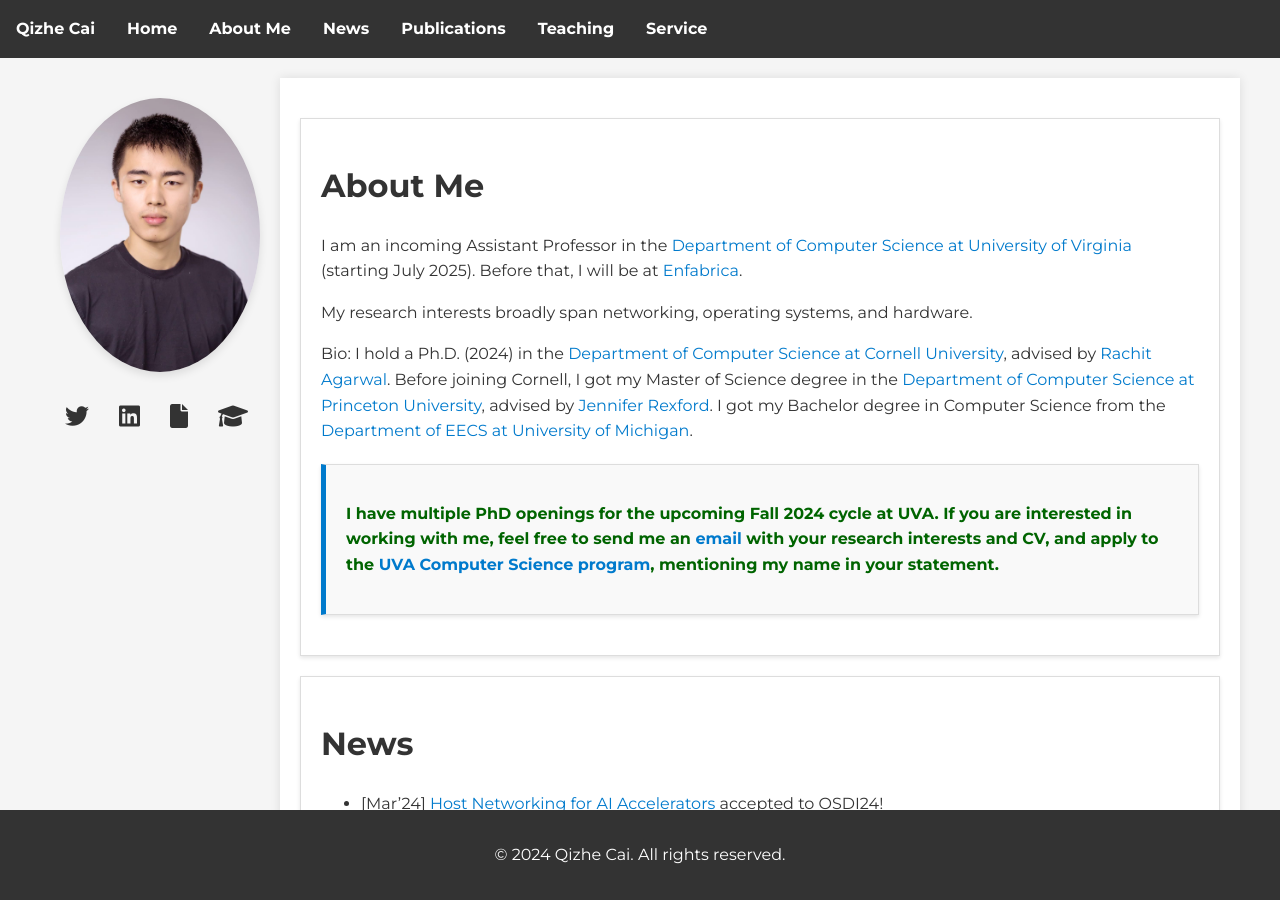
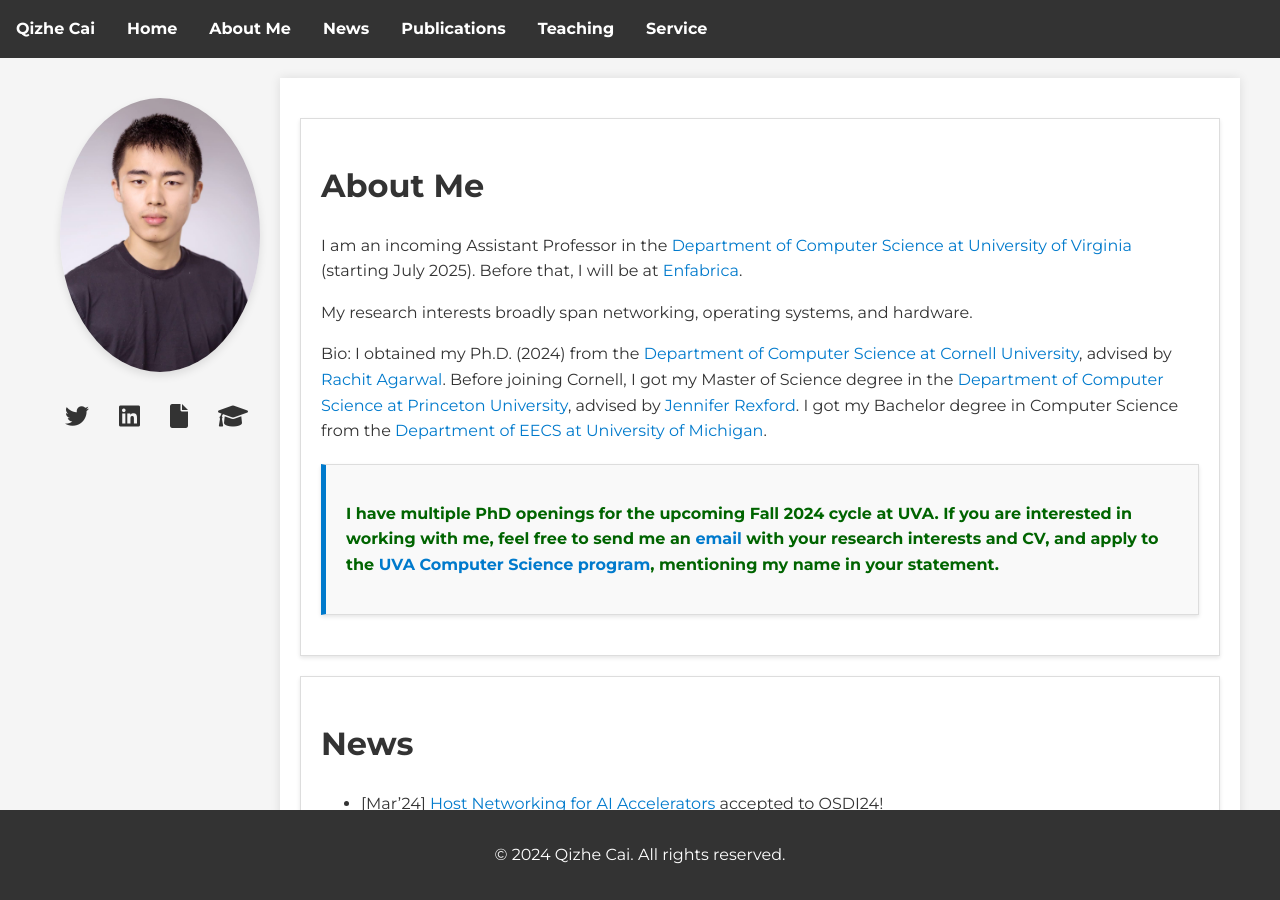
Before and after one commit to qizhe/qizhe.github.io, a Jekyll site: the page built from index.md, in a window 1280 px wide and 900 px high. Built offline with Jekyll 4.4.1, drawn with Linux system fonts in a browser that asks for light colours.

Commit message:
add change

```diff
--- a/index.md
+++ b/index.md
@@ -7,7 +7,7 @@ title: Home
   <h1 id="about-me">About Me</h1>
   <p>I am an incoming Assistant Professor in the <a href="https://engineering.virginia.edu/departments/computer-science" target="_blank">Department of Computer Science at University of Virginia</a> (starting July 2025). Before that, I will be at <a href="https://www.enfabrica.net/" target="_blank">Enfabrica</a>.</p>
   <p>My research interests broadly span networking, operating systems, and hardware.</p>
-  <p>Bio: I hold a Ph.D. (2024) in the <a href="https://www.cs.cornell.edu/" target="_blank">Department of Computer Science at Cornell University</a>, advised by <a href="https://www.cs.cornell.edu/~ragarwal/" target="_blank">Rachit Agarwal</a>. Before joining Cornell, I got my Master of Science degree in the <a href="https://www.cs.princeton.edu/" target="_blank">Department of Computer Science at Princeton University</a>, advised by <a href="https://www.cs.princeton.edu/~jrex/" target="_blank">Jennifer Rexford</a>. I got my Bachelor degree in Computer Science from the <a href="https://www.eecs.umich.edu/" target="_blank">Department of EECS at University of Michigan</a>.</p>
+  <p>Bio: I obtained my Ph.D. (2024) from the <a href="https://www.cs.cornell.edu/" target="_blank">Department of Computer Science at Cornell University</a>, advised by <a href="https://www.cs.cornell.edu/~ragarwal/" target="_blank">Rachit Agarwal</a>. Before joining Cornell, I got my Master of Science degree in the <a href="https://www.cs.princeton.edu/" target="_blank">Department of Computer Science at Princeton University</a>, advised by <a href="https://www.cs.princeton.edu/~jrex/" target="_blank">Jennifer Rexford</a>. I got my Bachelor degree in Computer Science from the <a href="https://www.eecs.umich.edu/" target="_blank">Department of EECS at University of Michigan</a>.</p>
   <div class="highlight-box">
   <p><strong>I have multiple PhD openings for the upcoming Fall 2024 cycle at UVA. If you are interested in working with me, feel free to send me an <a href="mailto:qizhe.cai@gmail.com">email</a> with your research interests and CV, and apply to the <a href="https://engineering.virginia.edu/department/computer-science/academics/graduate-programs/phd-computer-science" target="_blank">UVA Computer Science program</a>, mentioning my name in your statement.</strong></p>
   </div>
```
